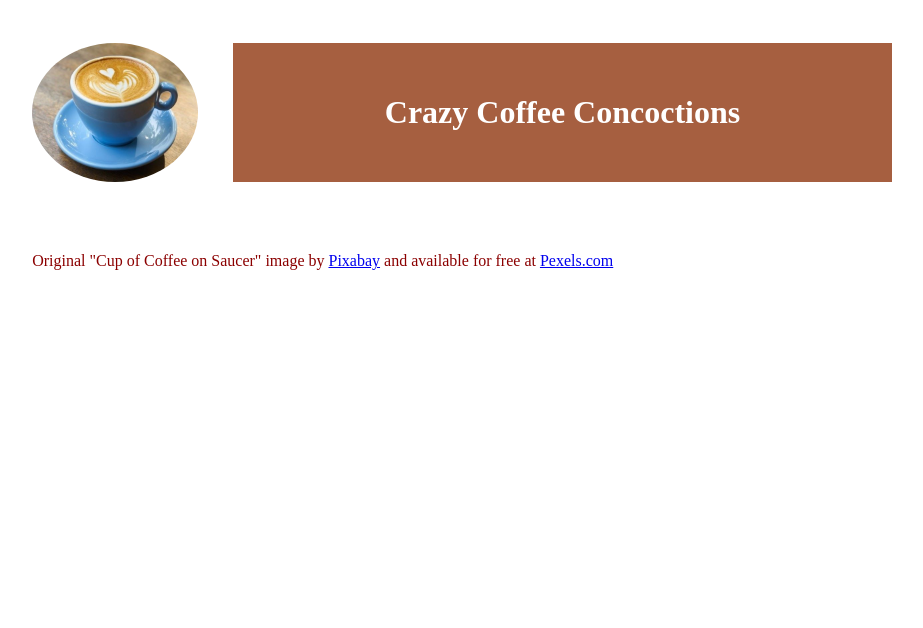
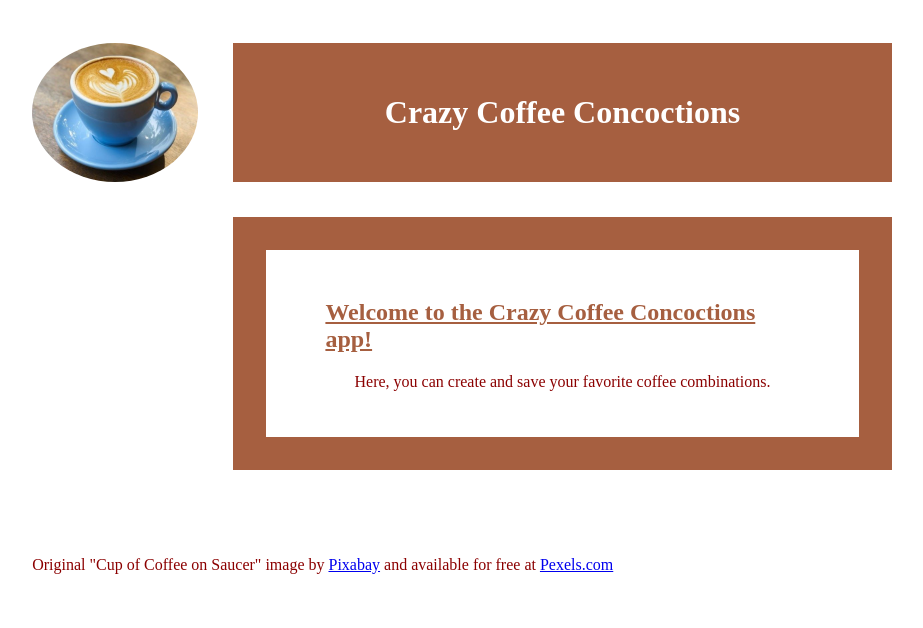
Before and after one commit to Sdcrouse/crazy-coffee-concoctions-frontend-v2, a plain HTML site: page index.html in a window 1280 px wide. Shown: the whole page, without its empty margins (178-1101 px from the left). Drawn offline with Linux system fonts and the light colour scheme.

Commit message:
Added and styled a home page element and adjusted styles for other elements

```diff
--- a/index.html
+++ b/index.html
@@ -5,6 +5,8 @@
         <meta name="viewport" content="width=device-width, initial-scale=1.0" />
         <title>Crazy Coffee Concoctions</title>
         <link rel="stylesheet" href="styles.css">
+
+        <script src="src/index.js"></script>
     </head>
     <body>
         <div id="wrapper">
@@ -15,9 +17,15 @@
             <header>
                 <h1>Crazy Coffee Concoctions</h1>
             </header>
+            <nav></nav>
+            <section>
+                <div id="main-container"></div>
+            </section>
         </div>
         <footer>
-            Original "Cup of Coffee on Saucer" image by <a href="https://www.pexels.com/@pixabay/">Pixabay</a> and available for free at <a href="https://www.pexels.com/photo/cup-of-coffee-on-saucer-459489/">Pexels.com</a>
+            <p>
+                Original "Cup of Coffee on Saucer" image by <a href="https://www.pexels.com/@pixabay/">Pixabay</a> and available for free at <a href="https://www.pexels.com/photo/cup-of-coffee-on-saucer-459489/">Pexels.com</a>
+            </p>
         </footer>
     </body>
 </html>
--- /dev/null
+++ b/src/index.js
@@ -0,0 +1,10 @@
+document.addEventListener("DOMContentLoaded", () => {
+    const mainContainer = document.getElementById('main-container');
+
+    mainContainer.innerHTML = `
+        <div>
+            <h2>Welcome to the Crazy Coffee Concoctions app!</h2>
+            <p>Here, you can create and save your favorite coffee combinations.</p>
+        </div>
+    `;
+});
--- a/styles.css
+++ b/styles.css
@@ -3,10 +3,7 @@
     justify-content: center;
 }
 
-header {
-    background-color: #A65F40;
-    align-items: center;
-}
+header, section { background-color: #A65F40; }
 
 #wrapper, footer {
     padding: 35px 16%;
@@ -24,8 +21,34 @@ header {
   border-radius: 50%;
 }
 
-h1 { color: white; }
+section, h1 { align-self: center; }
 
-footer {
-    color: darkred;
+#main-container {
+    background-color: white;
+    margin: 5%;
+    height: 100%;
 }
+
+#main-container div {
+    margin: 5%;
+    padding: 5%;
+}
+
+#main-container div h2,
+#main-container div p {
+    display: flex;
+    justify-content: center;
+}
+
+#main-container div h2 {
+    text-decoration: underline;
+    color: #A65F40;
+}
+
+#main-container div p, footer { color: darkred; }
+
+h1 {
+    color: white;
+    padding-left: 5%;
+    padding-right: 5%;
+}
```
